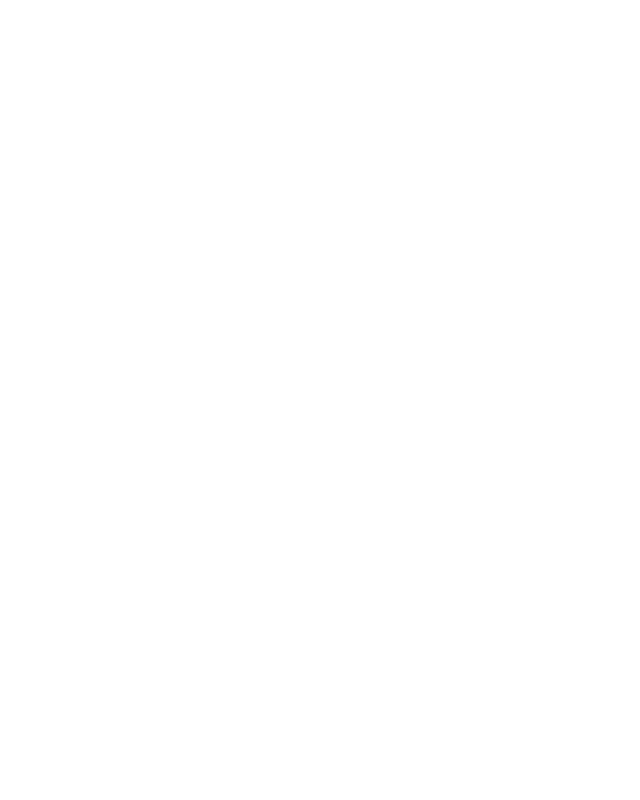
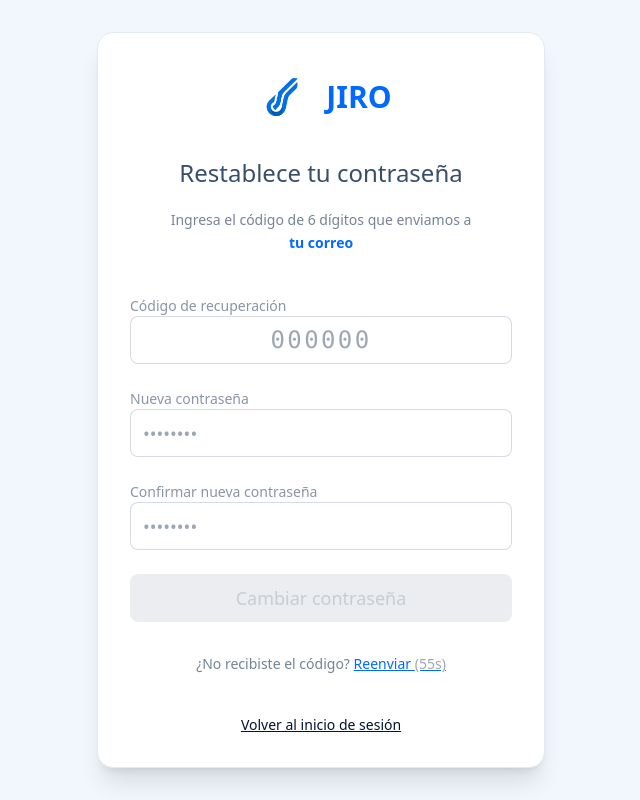
Before and after one commit to ALODEV-GT/jiro, an Angular app: page /recover in a window 1280 px wide. Before the commit this address led to /. Shown: the whole page, without its empty margins (319-959 px from the left). Built offline with nearby package versions, Linux system fonts and the light colour scheme.

Commit message:
feat(auth): Add recover page in router

```diff
--- a/src/app/app.routes.ts
+++ b/src/app/app.routes.ts
@@ -3,6 +3,7 @@
 import { SignupComponent } from './modules/auth/pages/signup/signup.component';
 import { ConfirmationComponent } from './modules/auth/pages/confirmation/confirmation.component';
 import { FindComponent } from './modules/auth/pages/find/find.component';
+import { RecoverComponent } from './modules/auth/pages/recover/recover.component';
 
 export const routes: Routes = [
     {
@@ -22,6 +23,10 @@
         component: FindComponent
     },
     {
+        path: 'recover',
+        component: RecoverComponent
+    },
+    {
         path: '',
         redirectTo: 'login',
         pathMatch: 'full'
--- a/src/app/modules/auth/pages/recover/recover.component.html
+++ b/src/app/modules/auth/pages/recover/recover.component.html
@@ -39,7 +39,7 @@
                             <span class="label-text font-medium">Código de recuperación</span>
                         </label>
                         <input type="text" formControlName="code" placeholder="000000" maxlength="6"
-                            class="input input-bordered input-lg text-center text-2xl tracking-widest font-mono"
+                            class="input input-bordered input-lg text-center text-2xl tracking-widest font-mono w-full"
                             [class.input-error]="code?.invalid && code?.touched" (input)="onCodeInput($event)" />
                         @if (code?.invalid && code?.touched) {
                         <label class="label">
@@ -122,10 +122,5 @@
 
             </div>
         </div>
-
-        <!-- Footer -->
-        <div class="text-center mt-5 text-xs text-base-content/60">
-            <p>Administra tus proyectos como un profesional</p>
-        </div>
     </div>
 </div>
```
